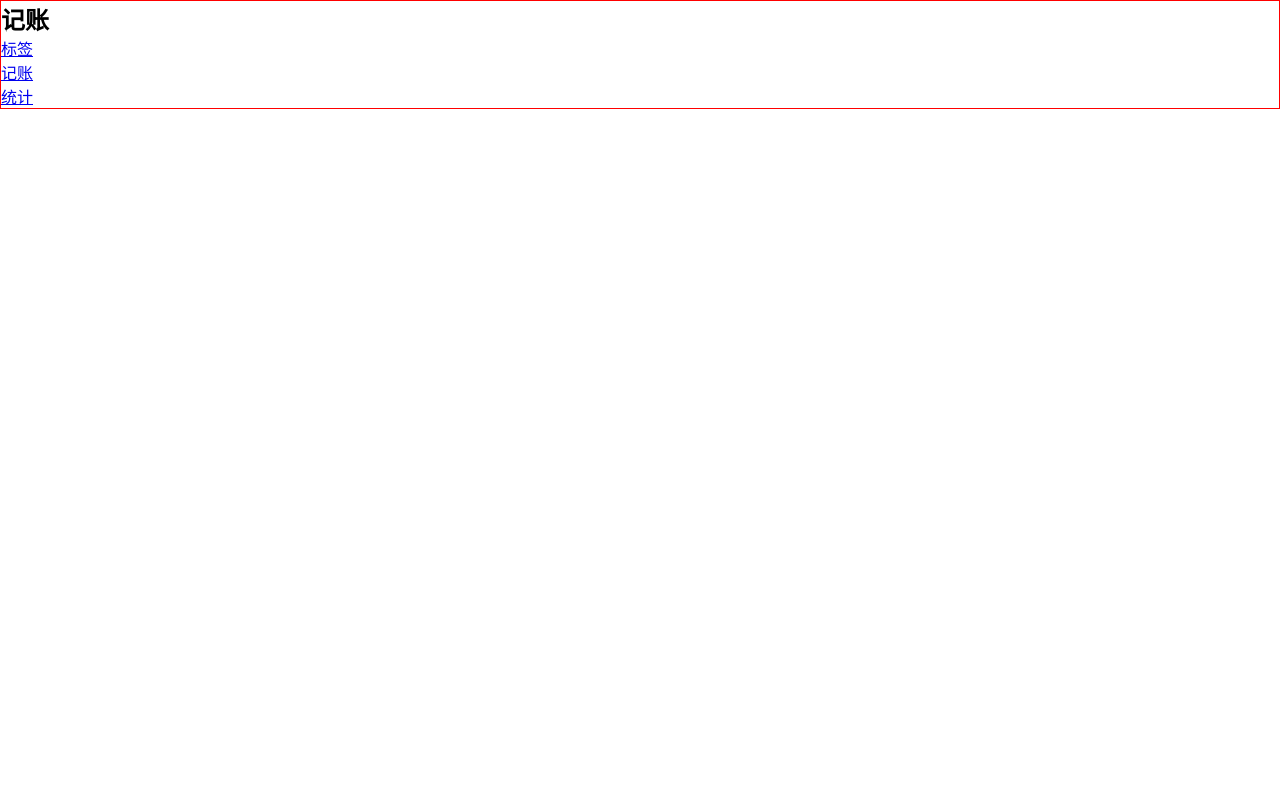
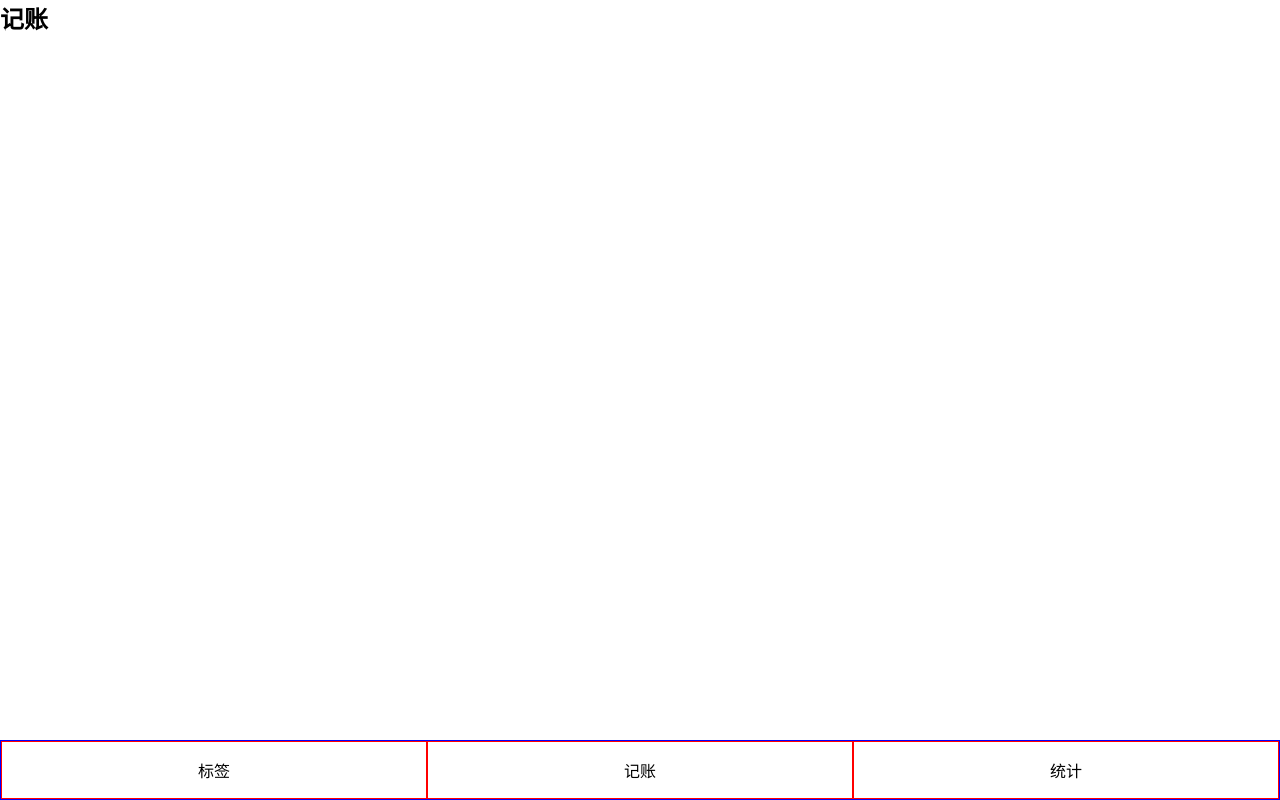
Before and after one commit to alertguo/mango-react-echarts, a React (Create React App) app: page /#/money in a window 1280 px wide. Built offline with nearby package versions, Linux system fonts and the light colour scheme.

Commit message:
完成导航栏布局

```diff
--- a/src/App.tsx
+++ b/src/App.tsx
@@ -10,13 +10,35 @@ import styled from 'styled-components';
 import 'index.scss';
 
 const Wrapper = styled.div`
+  height: 100vh;
+  display: flex;
+  flex-direction: column;
+`;
+const Main = styled.div`
+  flex-grow: 1;
+  overflow: auto;
+`;
+const Nav = styled.div`
+  border: 1px solid blue;
+  > ul {
+    display: flex;
+
+    > li {
       border: 1px solid red;
+      width: 33.3333%;
+      text-align: center;
+      padding: 16px;
+    }
+  }
 `;
+
+
 
 function App() {
   return (
     <Router>
       <Wrapper>
+        <Main>
           <Switch>
             <Redirect exact from="/" to="money"/>
             <Route path="/tags">
@@ -32,7 +54,8 @@ function App() {
               <NoMatch/>
             </Route>
           </Switch>
-        <nav>
+        </Main>
+        <Nav>
           <ul>
             <li>
               <Link to="/tags">标签</Link>
@@ -44,7 +67,7 @@ function App() {
               <Link to="/statistics">统计</Link>
             </li>
           </ul>
-        </nav>
+        </Nav>
 
       </Wrapper>
     </Router>
--- a/src/index.scss
+++ b/src/index.scss
@@ -6,3 +6,4 @@
 ul, ol {
   list-style: none;
 }
+a{text-decoration: none; color: inherit;}
```
Lines whose indentation alone changed are shown as unchanged.
